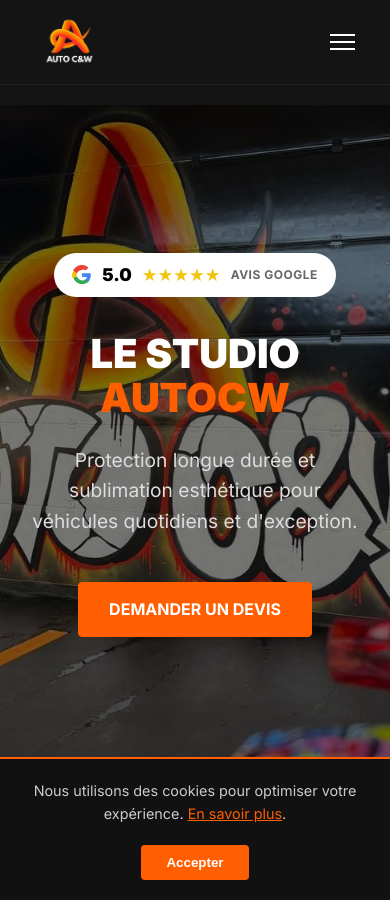
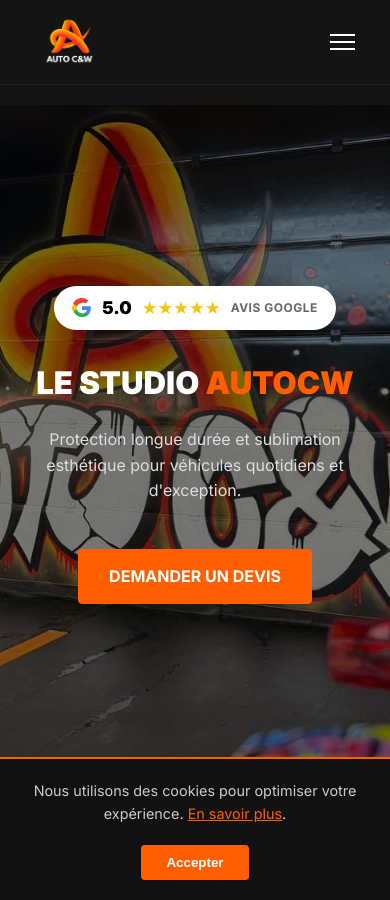
Before and after one commit to DuvalDVL/autocw, a Jekyll site: the page built from index.html, in a window 390 px wide and 900 px high. Built offline with Jekyll 4.4.1, drawn with Linux system fonts in a browser that asks for light colours.

Commit message:
Update style.css

```diff
--- a/assets/css/style.css
+++ b/assets/css/style.css
@@ -625,24 +625,70 @@
 }
 
 /* =========================================
-   13. MEDIA QUERIES (RESPONSIVE)
+   13. MEDIA QUERIES (RESPONSIVE COMPLET)
    ========================================= */
+
 @media (max-width: 992px) {
-  .bento-grid { grid-template-columns: 1fr; grid-auto-rows: auto; }
-  .bento-main, .bento-tall, .bento-wide { grid-column: span 1; grid-row: span 1; }
+  /* Bento Grid */
+  .bento-grid {
+    grid-template-columns: 1fr;
+    grid-auto-rows: auto;
+  }
+  .bento-main, .bento-tall, .bento-wide {
+    grid-column: span 1;
+    grid-row: span 1;
+  }
+
+  /* Layouts de section */
   .footer-grid-main { grid-template-columns: 1fr; gap: 40px; }
-  .b2b-card { flex-direction: column; text-align: center; }
-  .quality-flex-layout { flex-direction: column; text-align: center; gap: 40px; }
+  .b2b-card { flex-direction: column; text-align: center; padding: 40px 25px; }
+
+  /* Correction Layout Zig-Zag Prestations */
+  .quality-flex-layout {
+    flex-direction: column !important;
+    text-align: center;
+    gap: 40px;
+  }
+  .quality-image-side, .quality-text-side {
+    width: 100% !important;
+    flex: none !important;
+  }
+  .quality-text-side { order: 1; }
+  .quality-image-side { order: 2; }
+
+  /* Inversion pour le mode reverse sur tablette/mobile */
+  .quality-reverse { flex-direction: column !important; }
+
   .quality-cta-wrap { justify-content: center; }
   .header-actions { gap: 10px; }
 }
 
 @media (max-width: 768px) {
+  /* Visibilité */
   .desktop-only { display: none !important; }
   .mobile-only { display: flex !important; }
 
-  .hero-content h1 { font-size: 2.5rem; }
+  /* --- TYPOGRAPHIE HERO (Correction de l'overflow) --- */
+  .hero-content h1 {
+    /* Utilisation de clamp pour adapter la taille au plus petit écran possible */
+    font-size: clamp(1.6rem, 8vw, 2.2rem) !important;
+    word-wrap: break-word;
+    overflow-wrap: break-word;
+    hyphens: auto;
+    padding: 0 10px;
+    line-height: 1.2;
+  }
+  .hero-content p { font-size: 1rem; padding: 0 15px; }
 
+  /* --- TITRES DE SECTIONS --- */
+  .quality-text-side h2 {
+    font-size: 1.8rem !important;
+    line-height: 1.3;
+  }
+  .section-title h2 { font-size: 1.8rem; }
+  .cta-content-wrapper h2 { font-size: 1.8rem !important; }
+
+  /* --- MENU MOBILE --- */
   #menu-toggle {
     background: none;
     border: none;
@@ -651,6 +697,7 @@
     display: flex;
     flex-direction: column;
     gap: 5px;
+    z-index: 1001;
   }
 
   #menu-toggle span {
@@ -658,6 +705,7 @@
     width: 25px;
     height: 2px;
     background: #fff;
+    transition: 0.3s;
   }
 
   #mobile-menu {
@@ -682,18 +730,7 @@
   }
 
   #mobile-menu nav { width: 100%; }
-
-  #mobile-menu ul {
-    text-align: center;
-    list-style: none;
-    padding: 0;
-    margin: 0;
-  }
-
-  #mobile-menu li {
-    margin: 0;
-    padding: 0;
-  }
+  #mobile-menu ul { text-align: center; list-style: none; padding: 0; margin: 0; }
 
   #mobile-menu li a {
     display: block;
@@ -702,7 +739,6 @@
     font-weight: 600;
     color: var(--text-light);
     text-transform: uppercase;
-    transition: background 0.3s, color 0.3s;
   }
 
   #mobile-menu li a:hover {
@@ -713,7 +749,7 @@
   #mobile-menu .menu-divider {
     height: 1px;
     background: #333;
-    margin: 10px 20px;
+    margin: 10px 40px;
   }
 
   .mobile-socials-wrap {
@@ -728,17 +764,18 @@
     width: 32px;
     height: 32px;
     fill: #fff;
-    transition: 0.3s;
   }
 
-  .mobile-socials-wrap a:hover svg {
-    fill: var(--accent-orange);
-  }
-
+  /* --- FOOTER & DIVERS --- */
   .footer-bottom-flex { flex-direction: column; text-align: center; gap: 20px; }
   #cookie-banner { flex-direction: column; text-align: center; }
+
+  /* --- REVIEWS CAROUSEL MOBILE --- */
+  .review-slide { padding: 0 30px; }
+  .review-text { font-size: 1.1rem; }
+  .nav-arrow { width: 40px; height: 40px; }
+  .nav-arrow svg { width: 30px; height: 30px; }
 }
-
 /* =========================================
    REVIEWS / CAROUSEL
    ========================================= */
```
